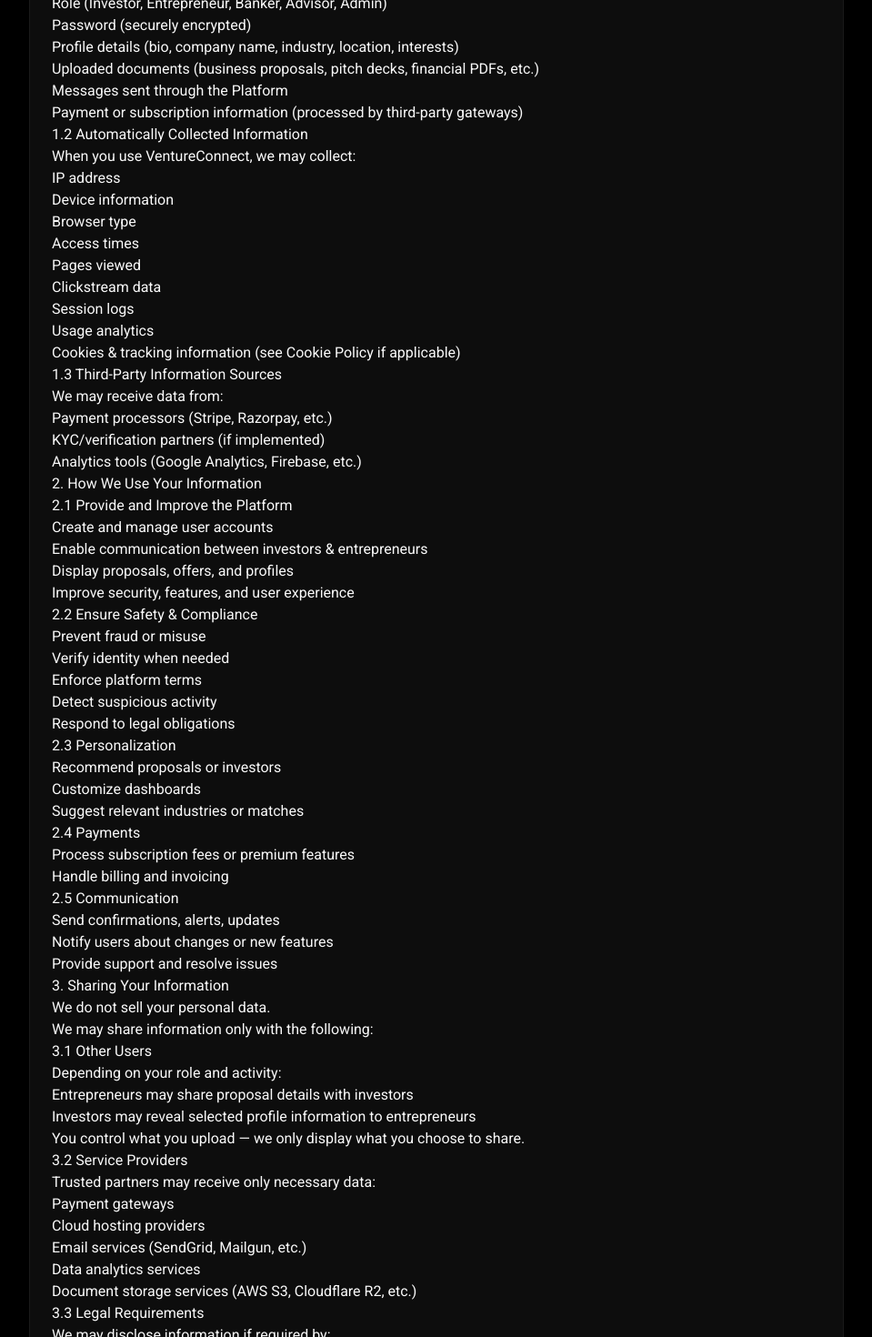
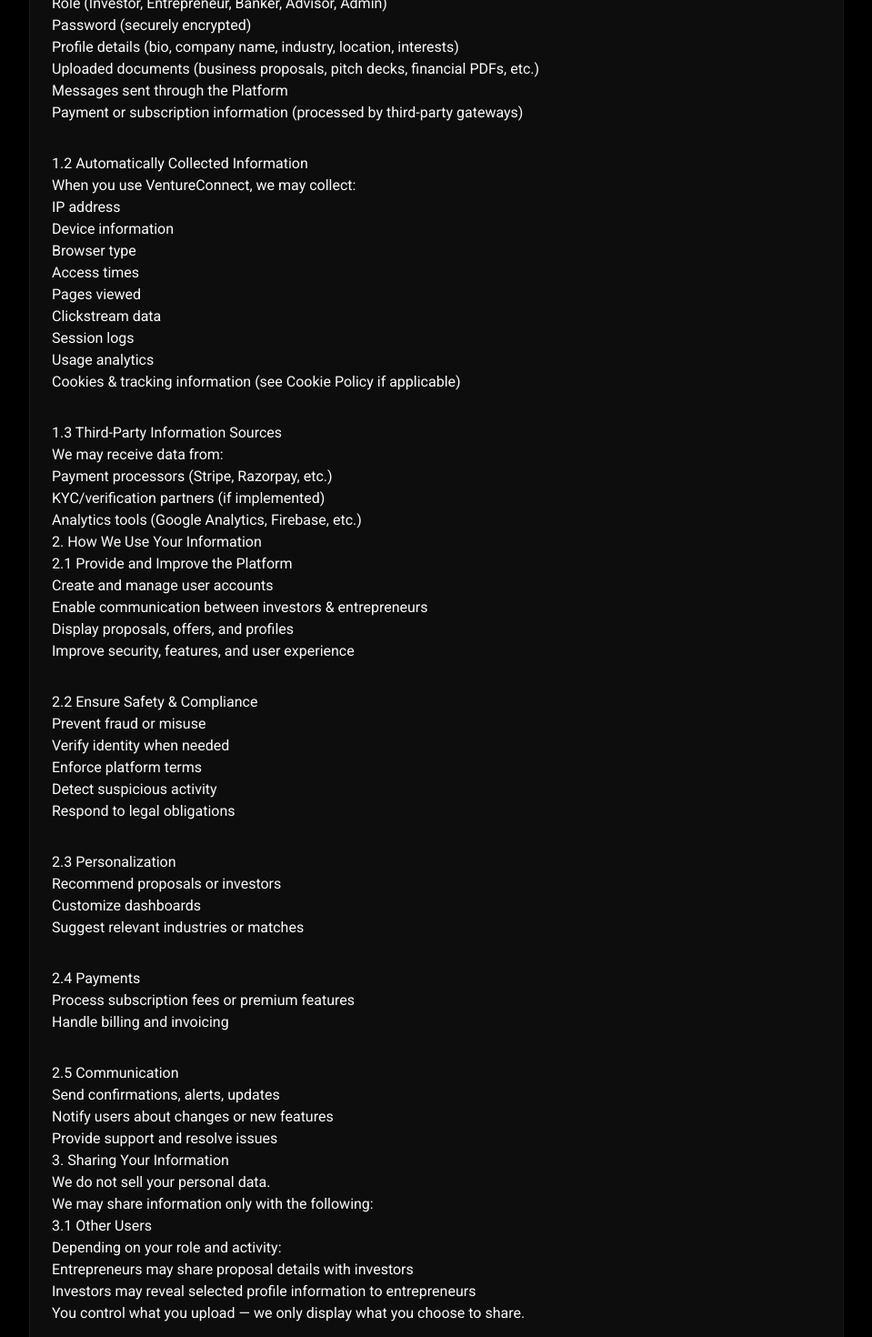
Before and after one commit to hshawaiz04/ventureconnect, a Next.js app: page /privacy in a window 1280 px wide. Shown: the part 420-1890 px from the top of the page at 91% size, without its empty margins (160-1119 px from the left). Built offline with nearby package versions, Linux system fonts and the light colour scheme.

Commit message:
bro you screwed it up even more

```diff
--- a/src/app/privacy/page.tsx
+++ b/src/app/privacy/page.tsx
@@ -29,7 +29,7 @@ export default function PrivacyPolicyPage() {
                         <li>Payment or subscription information (processed by third-party gateways)</li>
                     </ul>
 
-                    <h3>1.2 Automatically Collected Information</h3>
+                    <h3 className="mt-8">1.2 Automatically Collected Information</h3>
                     <p>When you use VentureConnect, we may collect:</p>
                     <ul>
                         <li>IP address</li>
@@ -43,7 +43,7 @@ export default function PrivacyPolicyPage() {
                         <li>Cookies & tracking information (see Cookie Policy if applicable)</li>
                     </ul>
 
-                    <h3>1.3 Third-Party Information Sources</h3>
+                    <h3 className="mt-8">1.3 Third-Party Information Sources</h3>
                     <p>We may receive data from:</p>
                     <ul>
                         <li>Payment processors (Stripe, Razorpay, etc.)</li>
@@ -61,7 +61,7 @@ export default function PrivacyPolicyPage() {
                       <li>Improve security, features, and user experience</li>
                     </ul>
 
-                    <h3>2.2 Ensure Safety & Compliance</h3>
+                    <h3 className="mt-8">2.2 Ensure Safety & Compliance</h3>
                     <ul>
                       <li>Prevent fraud or misuse</li>
                       <li>Verify identity when needed</li>
@@ -70,20 +70,20 @@ export default function PrivacyPolicyPage() {
                       <li>Respond to legal obligations</li>
                     </ul>
 
-                    <h3>2.3 Personalization</h3>
+                    <h3 className="mt-8">2.3 Personalization</h3>
                     <ul>
                       <li>Recommend proposals or investors</li>
                       <li>Customize dashboards</li>
                       <li>Suggest relevant industries or matches</li>
                     </ul>
 
-                    <h3>2.4 Payments</h3>
+                    <h3 className="mt-8">2.4 Payments</h3>
                     <ul>
                       <li>Process subscription fees or premium features</li>
                       <li>Handle billing and invoicing</li>
                     </ul>
 
-                    <h3>2.5 Communication</h3>
+                    <h3 className="mt-8">2.5 Communication</h3>
                     <ul>
                       <li>Send confirmations, alerts, updates</li>
                       <li>Notify users about changes or new features</li>
@@ -102,7 +102,7 @@ export default function PrivacyPolicyPage() {
                     </ul>
                     <p>You control what you upload — we only display what you choose to share.</p>
 
-                    <h3>3.2 Service Providers</h3>
+                    <h3 className="mt-8">3.2 Service Providers</h3>
                     <p>Trusted partners may receive only necessary data:</p>
                     <ul>
                         <li>Payment gateways</li>
@@ -112,7 +112,7 @@ export default function PrivacyPolicyPage() {
                         <li>Document storage services (AWS S3, Cloudflare R2, etc.)</li>
                     </ul>
 
-                    <h3>3.3 Legal Requirements</h3>
+                    <h3 className="mt-8">3.3 Legal Requirements</h3>
                     <p>We may disclose information if required by:</p>
                     <ul>
                         <li>Court order</li>
@@ -120,7 +120,7 @@ export default function PrivacyPolicyPage() {
                         <li>Regulatory authorities</li>
                     </ul>
 
-                    <h3>3.4 Business Transfers</h3>
+                    <h3 className="mt-8">3.4 Business Transfers</h3>
                     <p>If VentureConnect is merged, acquired, or sold, user data may be transferred as part of that transaction.</p>
 
                     <h2>4. Data Security</h2>
```
